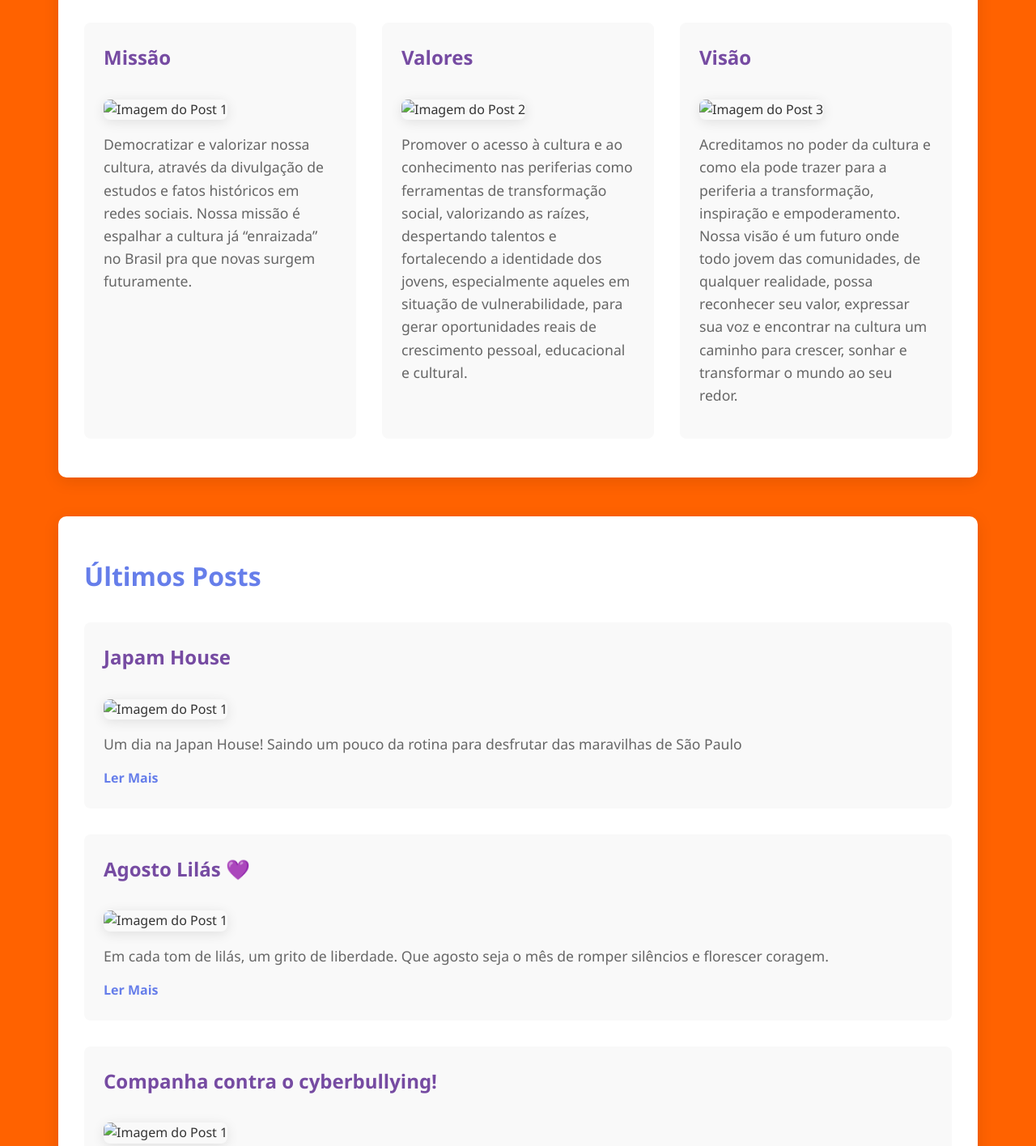
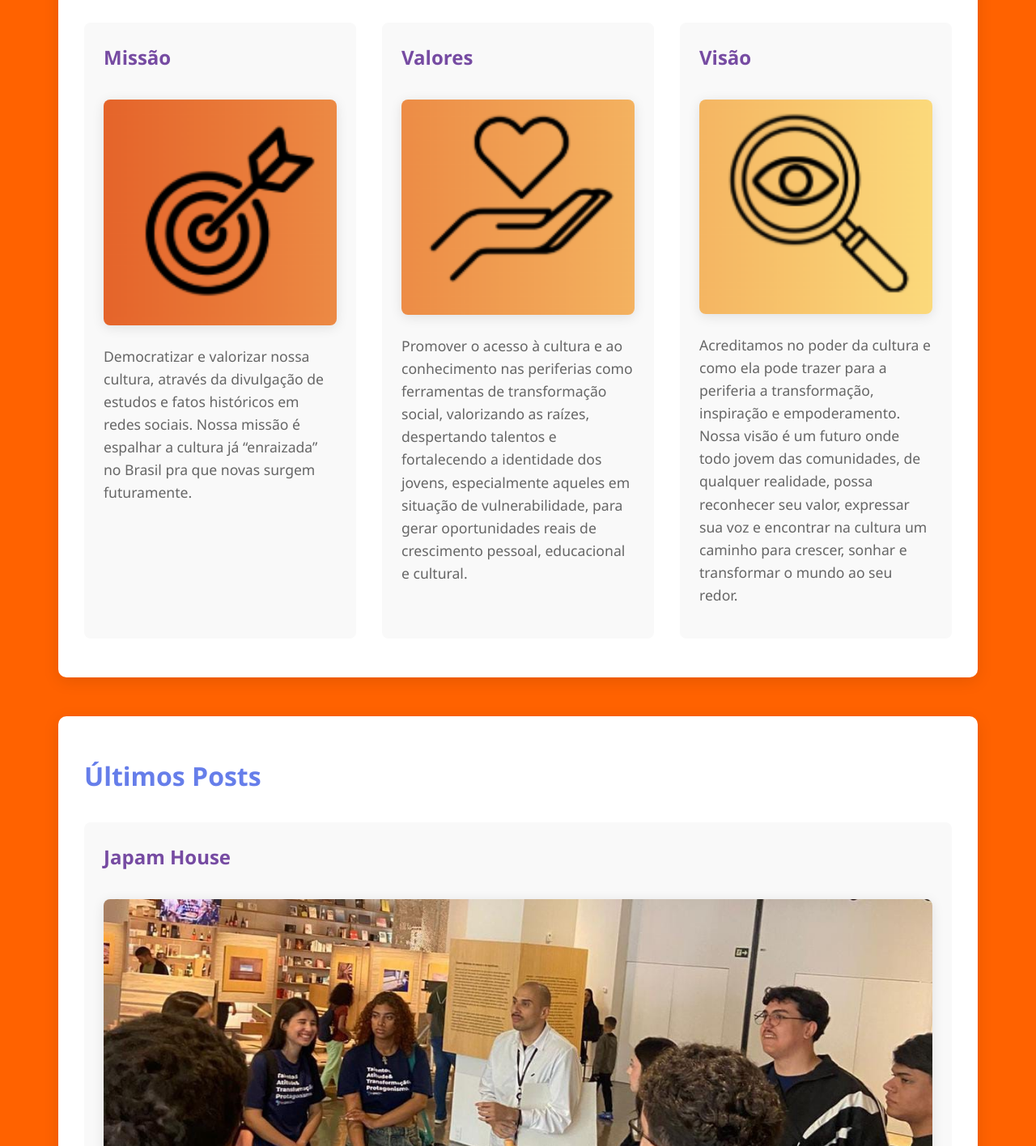
Before and after one commit to ViniciusSimiaoEsc/Raizdobem, a plain HTML site: page index.html in a window 1280 px wide. Shown: the part 1340-2756 px from the top of the page at 81% size. Drawn offline with Linux system fonts and the light colour scheme; files whose address does not match are found by name.

Commit message:
Update index.html

```diff
--- a/index.html
+++ b/index.html
@@ -37,19 +37,19 @@
             <div class="post-grid">
                 <article class="blog-post">
                     <h3>Missão</h3>
-                    <img src="images/missao.jpg" alt="Imagem do Post 1" class="responsive-image">
+                    <img src="missao.jpg" alt="Imagem do Post 1" class="responsive-image">
                     <p>Democratizar e valorizar nossa cultura, através da divulgação de estudos e fatos históricos em redes sociais. Nossa missão é espalhar a cultura já “enraizada” no Brasil pra que novas surgem futuramente.</p>
 
                 </article>
                 <article class="blog-post">
                     <h3>Valores</h3>
-                    <img src="images/valores.jpg" alt="Imagem do Post 2" class="responsive-image">
+                    <img src="valores.jpg" alt="Imagem do Post 2" class="responsive-image">
                     <p>Promover o acesso à cultura e ao conhecimento nas periferias como ferramentas de transformação social, valorizando as raízes, despertando talentos e fortalecendo a identidade dos jovens, especialmente aqueles em situação de vulnerabilidade, para gerar oportunidades reais de crescimento pessoal, educacional e cultural.
 </p>
                 </article>
                 <article class="blog-post">
                     <h3>Visão</h3>
-                    <img src="images/visao.jpg" alt="Imagem do Post 3" class="responsive-image">
+                    <img src="visao.jpg" alt="Imagem do Post 3" class="responsive-image">
                     <p>Acreditamos no poder da cultura e como ela pode trazer para a periferia a transformação, inspiração e empoderamento. Nossa visão é um futuro onde todo jovem das comunidades, de qualquer realidade, possa reconhecer seu valor, expressar sua voz e encontrar na cultura um caminho para crescer, sonhar e transformar o mundo ao seu redor.</p>
                 </article>
             </div>
@@ -61,7 +61,7 @@
                 <article class="blog-post">
                     <h3>Japam House
                     </h3>
-                    <img src="images/imagenpost1.jpeg" alt="Imagem do Post 1" class="responsive-image">
+                    <img src="imagenpost1.jpeg" alt="Imagem do Post 1" class="responsive-image">
                     <p>Um dia na Japan House! Saindo um pouco da rotina para desfrutar das maravilhas de São Paulo</p>
                     <a href="post1.html" class="read-more">Ler Mais</a>
                 </article>
@@ -72,7 +72,7 @@
                 <article class="blog-post">
                     <h3>Agosto Lilás 💜
                     </h3>
-                    <img src="images/imagenpost3.jpeg" alt="Imagem do Post 1" class="responsive-image">
+                    <img src="imagenpost3.jpeg" alt="Imagem do Post 1" class="responsive-image">
                     <p>Em cada tom de lilás, um grito de liberdade. Que agosto seja o mês de romper silêncios e florescer coragem.</p>
                     <a href="post3.html" class="read-more">Ler Mais</a>
                 </article>
@@ -83,7 +83,7 @@
                 <article class="blog-post">
                     <h3>Companha contra o cyberbullying!
                     </h3>
-                    <img src="images/imagenpost2.jpeg" alt="Imagem do Post 1" class="responsive-image">
+                    <img src="imagenpost2.jpeg" alt="Imagem do Post 1" class="responsive-image">
                     <p>Denuncie essa agressão, seja ela comentida pessoalmente ou de forma digital.</p>
                     <a href="post2.html" class="read-more">Ler Mais</a>
                 </article>
```
